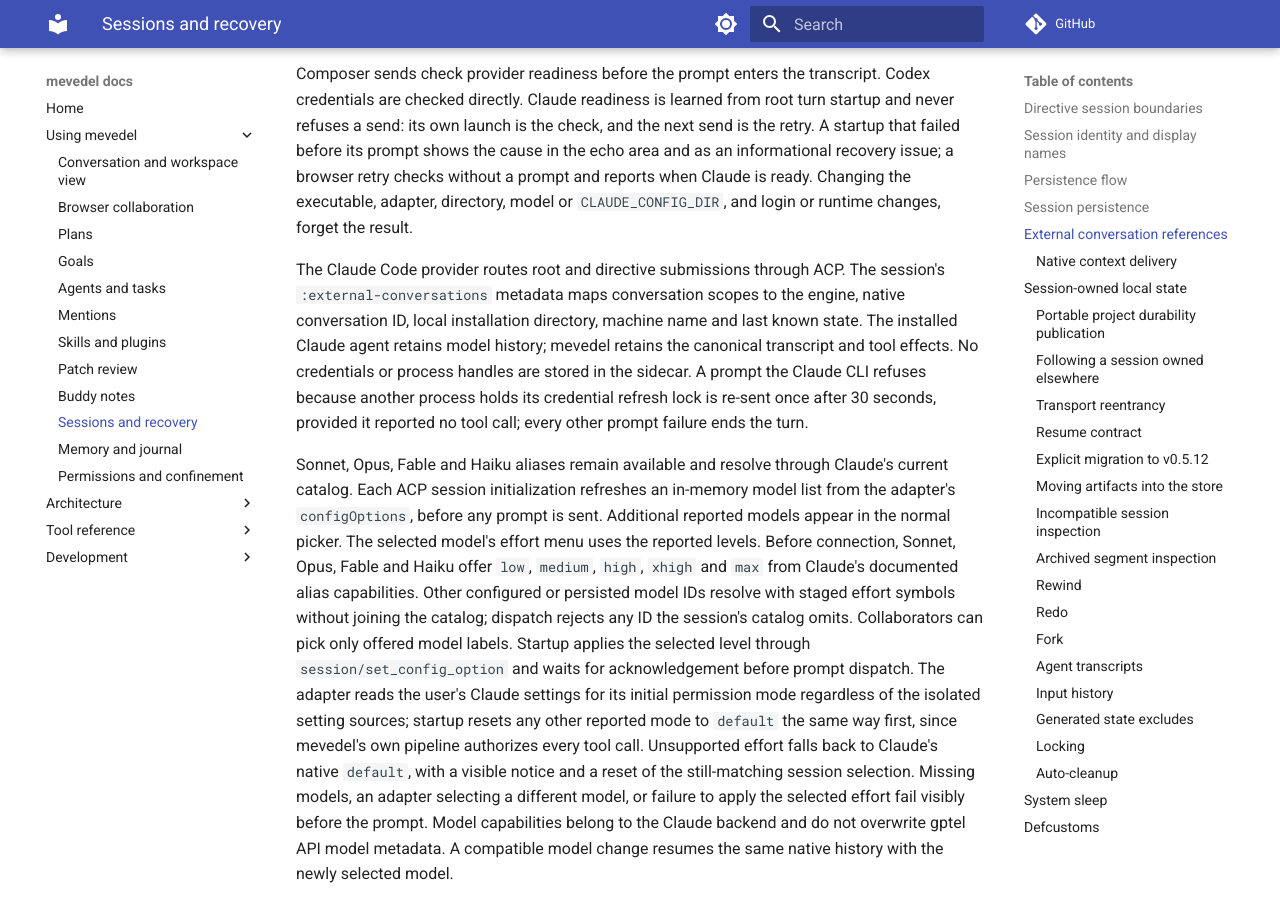
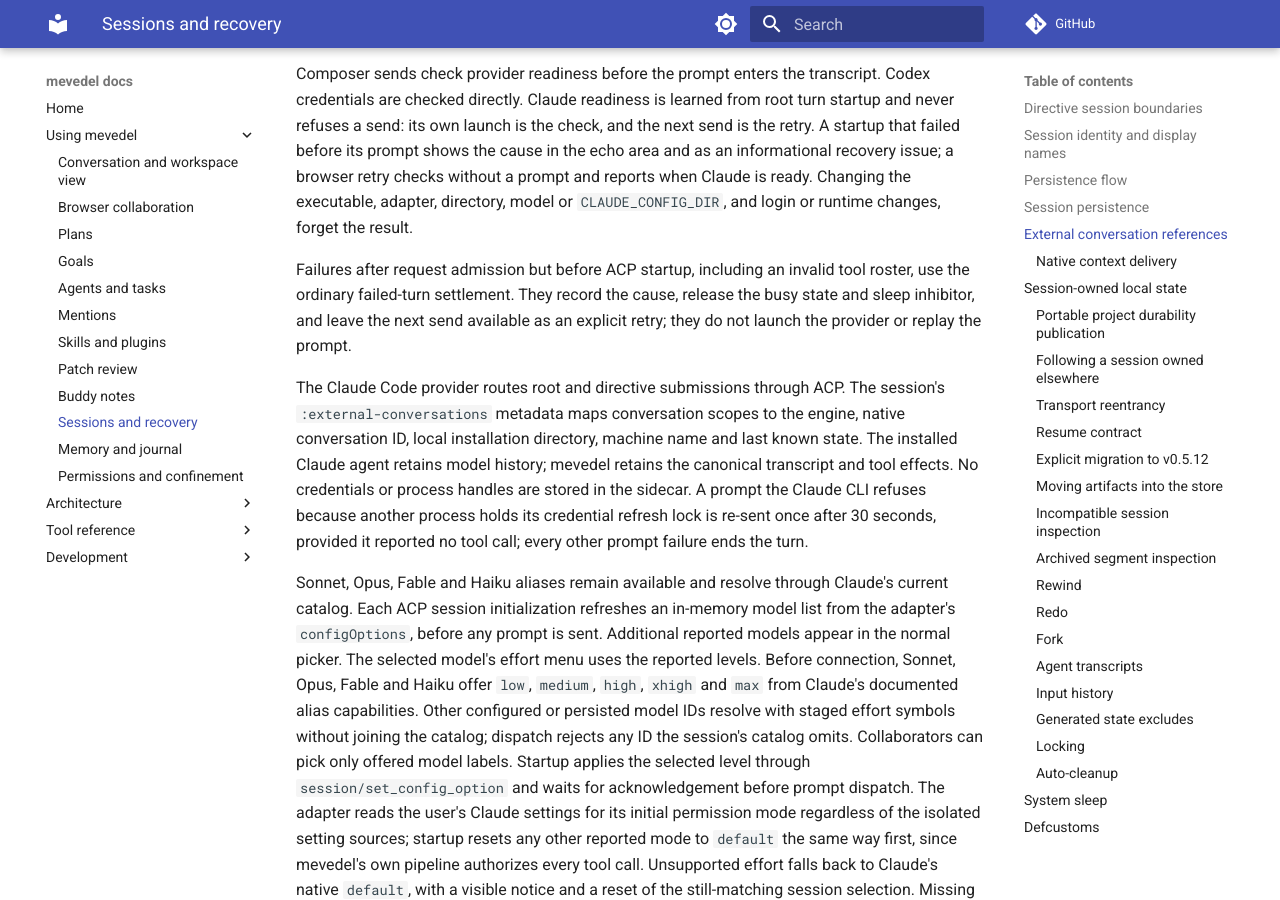
Before and after one commit to FrauH0lle/mevedel, an MkDocs documentation site: the page built from docs/sessions.md, in a window 1280 px wide and 900 px high, scrolled down 8550 px. Built offline with MkDocs 1.6.1 and Material for MkDocs 9.7.7, drawn with Linux system fonts in a browser that asks for light colours; comment, search, counter and statistics services are not loaded.

Commit message:
fix(claude): Refresh tools and settle pre-launch failures
Resolve the selected preset's current tools before freezing the Claude roster so re-registration does not strand sessions with stale provider objects. Keep request-only tool scopes intact and settle admitted failures before ACP startup without replaying the prompt.

* mevedel-claude-code-session.el (mevedel-claude-code-send): Refresh selected preset tools, extras and Agent schema; settle owned pre-launch failures and preserve the original error.

* mevedel-presets.el (mevedel-with-preset): Mark both named and raw request-only presets temporary.

* test/test-mevedel-claude-code-session.el (mevedel--send-request/claude-tools-refresh, mevedel--send-request/claude-roster-failure): Cover re-registration, local Agent schemas, narrower and raw tool scopes, failure settlement, retry and replacement ownership.

* docs/sessions.md, docs/tools.md: Document startup settlement and request-boundary tool refresh.

Validation: 274 focused ERT tests pass through Eask; all 253 files compile without warnings; git diff --check passes.

```diff
--- a/docs/sessions.md
+++ b/docs/sessions.md
@@ -372,6 +372,11 @@
 checks without a prompt and reports when Claude is ready. Changing the
 executable, adapter, directory, model or `CLAUDE_CONFIG_DIR`, and login or
 runtime changes, forget the result.
+
+Failures after request admission but before ACP startup, including an invalid
+tool roster, use the ordinary failed-turn settlement. They record the cause,
+release the busy state and sleep inhibitor, and leave the next send available
+as an explicit retry; they do not launch the provider or replay the prompt.
 
 The Claude Code provider routes root and directive submissions through ACP. The
 session's `:external-conversations` metadata maps conversation scopes to the
```
Also changed, not shown: docs/tools.md (+4 -0 lines), 3 other files.
